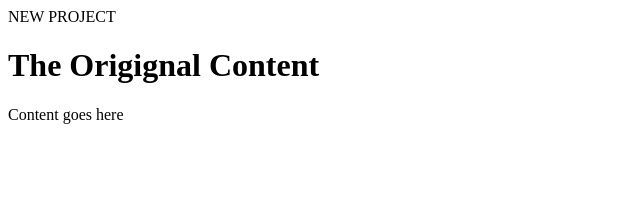
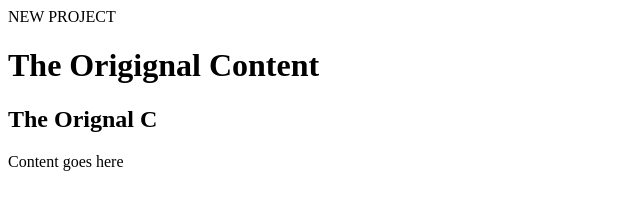
Before and after one commit to ms-dksha-rao/myGitProject, a plain HTML site: page index.html in a window 1280 px wide. Shown: the whole page, without its empty margins (0-640 px from the left). Drawn offline with Linux system fonts and the light colour scheme.

Commit message:
Update index.html

```diff
--- a/index.html
+++ b/index.html
@@ -2,6 +2,7 @@
 <HEAD>
 NEW PROJECT
 <H1>The Origignal Content</H1>
+  <H2>The Orignal C </H2>
 </HEAD>
 <BODY>
 Content goes here
```
